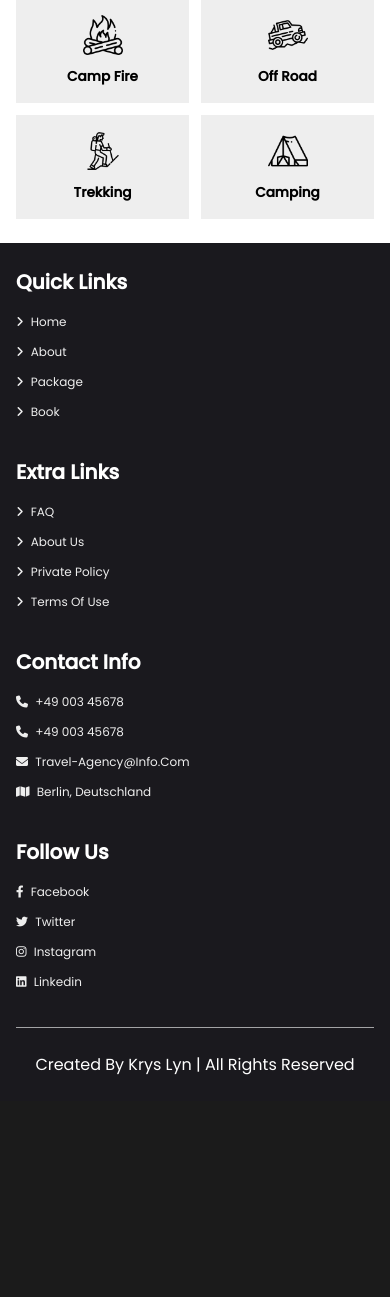
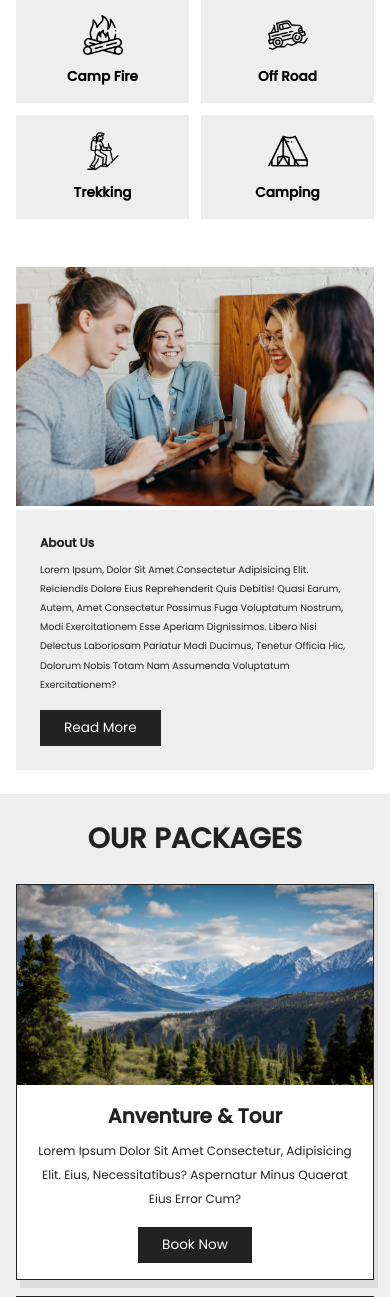
Before and after one commit to krystyna-lyn/travel-web, a PHP site: page /home.html in a window 390 px wide; the page is wider, and only the part inside the window is pictured. Shown: the part 749-2046 px from the top of that part. Before the commit the page ends 1824 px from the top of that part, so only its background shows below. Run offline with PHP 8.4, Linux system fonts and the light colour scheme.

Commit message:
update home

```diff
--- a/home.html
+++ b/home.html
@@ -1,26 +1,30 @@
 <!DOCTYPE html>
 <html lang="en">
+
 <head>
     <meta charset="UTF-8">
     <meta http-equiv="X-UA-Compatible" content="IE=edge">
     <meta name="viewport" content="width=device-width, initial-scale=1.0">
     <title>Home</title>
 
-    <link rel="stylesheet" href="https://cdn.jsdelivr.net/npm/swiper@9/swiper-bundle.min.css"/>
-    <link rel="stylesheet" href="https://cdnjs.cloudflare.com/ajax/libs/font-awesome/6.4.0/css/all.min.css" integrity="sha512-iecdLmaskl7CVkqkXNQ/ZH/XLlvWZOJyj7Yy7tcenmpD1ypASozpmT/E0iPtmFIB46ZmdtAc9eNBvH0H/ZpiBw==" crossorigin="anonymous" referrerpolicy="no-referrer" />
+    <link rel="stylesheet" href="https://cdn.jsdelivr.net/npm/swiper@9/swiper-bundle.min.css" />
+    <link rel="stylesheet" href="https://cdnjs.cloudflare.com/ajax/libs/font-awesome/6.4.0/css/all.min.css"
+        integrity="sha512-iecdLmaskl7CVkqkXNQ/ZH/XLlvWZOJyj7Yy7tcenmpD1ypASozpmT/E0iPtmFIB46ZmdtAc9eNBvH0H/ZpiBw=="
+        crossorigin="anonymous" referrerpolicy="no-referrer" />
     <link rel="stylesheet" href="style.css">
 
 </head>
+
 <body>
 
     <section class="header">
         <a href="home.php" class="logo">travel.</a>
 
         <nav class="navbar">
-        <a href="home.php">Home</a>
-        <a href="about.php">About</a>
-        <a href="package.php">Package</a>
-        <a href="book.php">Book</a>
+            <a href="home.html">Home</a>
+            <a href="about.html">About</a>
+            <a href="package.html">Package</a>
+            <a href="book.html">Book</a>
         </nav>
 
         <div id="menu-btn" class="fas fa-bars"></div>
@@ -39,7 +43,7 @@
                 <div class="swiper-slide slide" style="background: url(img/slide2.jpg) no-repeat;">
                     <div class="content">
                         <span>Explore, discover, travel</span>
-                    <h3>Discover new placees</h3>
+                        <h3>Discover new places</h3>
                         <div class="btn">discover more</div>
                     </div>
                 </div>
@@ -89,6 +93,77 @@
         </div>
     </section>
 
+    <section class="about">
+        <div class="image">
+            <img src="img/about.jpg" alt="">
+        </div>
+        <div class="content">
+            <h3>About us</h3>
+            <p>Lorem ipsum, dolor sit amet consectetur adipisicing elit.
+                Reiciendis dolore eius reprehenderit quis debitis!
+                Quasi earum, autem, amet consectetur possimus fuga
+                voluptatum nostrum, modi exercitationem esse aperiam
+                dignissimos. Libero nisi delectus laboriosam pariatur
+                modi ducimus, tenetur officia hic, dolorum nobis totam
+                nam assumenda voluptatum exercitationem?</p>
+            <a href="about.php" class="btn">read more</a>
+        </div>
+    </section>
+
+    <section class="packages">
+        <h1 class="heading-title">Our packages</h1>
+
+            <div class="box-container">
+
+                <div class="box">
+                    <div class="image">
+                        <img src="img/img1.jpg" alt="">
+                    </div>
+                    <div class="content">
+                        <h3>Anventure & Tour</h3>
+                        <p>Lorem ipsum dolor sit amet consectetur, adipisicing elit. Eius, necessitatibus? Aspernatur
+                            minus quaerat eius error cum?</p>
+                        <a href="book.php" class="btn">book now</a>
+                    </div>
+                </div>
+
+                <div class="box">
+                    <div class="image">
+                        <img src="img/img2.jpg" alt="">
+                    </div>
+                    <div class="content">
+                        <h3>Anventure & Tour</h3>
+                        <p>Lorem ipsum dolor sit amet consectetur, adipisicing elit. Eius, necessitatibus? Aspernatur
+                            minus quaerat eius error cum?</p>
+                        <a href="book.php" class="btn">book now</a>
+                    </div>
+
+                </div>
+                <div class="box">
+                    <div class="image">
+                        <img src="img/img3.jpg" alt="">
+                    </div>
+                    <div class="content">
+                        <h3>Anventure & Tour</h3>
+                        <p>Lorem ipsum dolor sit amet consectetur, adipisicing elit. Eius, necessitatibus? Aspernatur
+                            minus quaerat eius error cum?</p>
+                        <a href="book.php" class="btn">book now</a>
+                    </div>
+
+                </div>
+            </div>
+
+
+        <div class="load-more"><a href="package.php" class="btn">load more</a></div>
+    </section>
+
+    <section class="offer">
+        <div class="content">
+            <h3>Upto 50% off</h3>
+            <p>Lorem ipsum dolor sit amet consectetur adipisicing elit. Nemo facilis animi quaerat sed eveniet earum iste nesciunt, deleniti in similique!</p>
+            <a href="book.php" class="btn">book now</a>
+        </div>
+    </section>
 
 
     <section class="footer">
@@ -133,8 +208,8 @@
 
 
 
-
     <script src="https://cdn.jsdelivr.net/npm/swiper@9/swiper-bundle.min.js"></script>
     <script src="script.js"></script>
 </body>
+
 </html>
--- a/style.css
+++ b/style.css
@@ -1,4 +1,4 @@
-@import url('https://fonts.googleapis.com/css2?family=Poppins:wght@100;200;300;400;500&family=Roboto:wght@300;400&display=swap');
+@import url("https://fonts.googleapis.com/css2?family=Poppins:wght@100;200;300;400;500&family=Roboto:wght@300;400&display=swap");
 
 :root {
     --main-color: #eac71c;
@@ -8,15 +8,14 @@
     --light-white: #fff9;
     --dark-bg: rgba(0, 0, 0.7);
     --light-bg: #eee;
-    --border: .1rem solid var(--black);
+    --border: 0.1rem solid var(--black);
     --box-shadow: 0.5rem 1rem rgba(0, 0, 0, 0.071);
     --text-shadow: 0 1.5rem 3rem rgba(0, 0, 0.3);
     --footer: #1a191e;
-
 }
 
 * {
-    font-family: 'Poppins', sans-serif;
+    font-family: "Poppins", sans-serif;
     margin: 0;
     padding: 0;
     box-sizing: border-box;
@@ -41,7 +40,15 @@ html::-webkit-scrollbar-thumb {
 section {
     padding: 5rem 10%;
 }
-.btn{
+
+@keyframes fadeIn {
+    0% {
+        transform: scale(0);
+        opacity: 0;
+    }
+}
+
+.btn {
     display: inline-block;
     background: var(--black);
     margin-top: 1rem;
@@ -51,11 +58,11 @@ section {
     cursor: pointer;
 }
 
-.btn:hover{
+.btn:hover {
     background: var(--main-color);
 }
 
-.heading-title{
+.heading-title {
     text-align: center;
     margin-bottom: 3rem;
     font-size: 6rem;
@@ -99,74 +106,190 @@ section {
     display: none;
 }
 
-.home{
+.home {
     padding: 0;
 }
 
-.home .slide{
+.home .slide {
     text-align: center;
     padding: 2rem;
     display: flex;
     justify-content: center;
-    background-size: cover!important;
+    background-size: cover !important;
     background-position: center;
     min-height: 60rem;
 }
-.home .slide .content{
+
+.home .slide .content {
     width: 85rem;
+    display: none;
 }
 
-.home .slide .content span{
+.home .swiper-slide-active .content {
+    display: inline-block;
+}
+
+.home .slide .content span {
     display: block;
     font-size: 2.2rem;
     color: var(--light-white);
     padding-bottom: 1rem;
+    animation: fadeIn 0.2s linear backwards 0.2s;
 }
 
-.home .slide .content h3{
+.home .slide .content h3 {
     font-size: 6vw;
     color: var(--white);
     text-transform: uppercase;
     line-height: 1;
     text-shadow: var(--text-shadow);
     padding: 1rem 0;
+    animation: fadeIn 0.2s linear backwards 0.4s;
 }
 
-.services .box-container{
+.home .slide .content .btn {
+    animation: fadeIn 0.2s linear backwards 0.6s;
+}
+
+.services .box-container {
     display: grid;
-    grid-template-columns: repeat(auto-fit,minmax(16rem, 1fr));
+    grid-template-columns: repeat(auto-fit, minmax(16rem, 1fr));
     gap: 1.5em;
 }
 
-.services .box-container .box{
+.services .box-container .box {
     padding: 2rem 2rem;
     text-align: center;
     background: var(--light-bg);
 }
 
-.services .box-container .box:hover{
-    background: var( --light-white);
+.services .box-container .box:hover {
+    background: var(--light-white);
 }
 
-.services .box-container .box h3{
+.services .box-container .box h3 {
     font-size: 1.7rem;
     padding-top: 1rem;
 }
-.services .box-container .box img{
+
+.services .box-container .box img {
     height: 5rem;
 }
 
-.footer{
+.about {
+    display: flex;
+    align-items: center;
+    flex-wrap: wrap;
+}
+
+.about .image {
+    flex: 1 1 41rem;
+}
+
+.about .image img {
+    width: 100%;
+}
+
+.about .content {
+    flex: 1 1 41rem;
+    padding: 3rem;
+    background: var(--light-bg);
+}
+
+.about .content h3 {
+    font-size: 1.5rem;
+    color: var(--black);
+}
+
+.about .content p {
+    font-size: 1.2rem;
+    padding: 1rem 0;
+    line-height: 2;
+    color: var(--black);
+}
+
+.packages {
+    background: var(--light-bg);
+}
+
+.packages .box-container {
+    display: grid;
+    grid-template-columns: repeat(auto-fit, minmax(30rem, 1fr));
+    gap: 2rem;
+}
+
+.packages .box-container .box {
+    border: var(--border);
+    box-shadow: var(--box-shadow);
+    background: var(--white);
+}
+
+.packages .box-container .box .image {
+    height: 25rem;
+    overflow: hidden;
+}
+
+.packages .box-container .box .image img {
+    height: 100%;
+    width: 100%;
+    object-fit: cover;
+    transition: 0.2s linear;
+}
+
+.packages .box-container .box .content {
+    padding: 2rem;
+    text-align: center;
+}
+
+.packages .box-container .box .content h3 {
+    font-size: 2.5rem;
+    color: var(--black);
+}
+
+.packages .box-container .box .content p {
+    font-size: 1.5rem;
+    color: var(--black);
+    line-height: 2;
+    padding: 1rem 0;
+}
+
+.packages .load-more {
+    text-align: center;
+    margin: 2rem
+}
+
+.offer {
+    text-align: center;
+}
+
+.offer .content {
+    min-width: 70rem;
+    margin: 0 auto;
+    padding: 7%;
+}
+
+.offer .content h3 {
+    font-size: 3.5rem;
+    text-transform: uppercase;
+}
+
+.offer .content p {
+    font-size: 1.5rem;
+    line-height: 2;
+    padding: 1rem 0;
+}
+
+.footer {
     background-color: var(--footer);
 }
 
-.footer .box-container{
+.footer .box-container {
     display: grid;
-    grid-template-columns: repeat(auto-fit,minmax(25rem, 1fr));
+    grid-template-columns: repeat(auto-fit, minmax(25rem, 1fr));
     gap: 3em;
 }
 
-.footer .box-container .box h3{
+.footer .box-container .box h3 {
     color: var(--white);
     font-size: 2.5rem;
     padding-bottom: 2rem;
@@ -179,49 +302,39 @@ section {
     display: block;
 }
 
-.footer .box-container .box a i{
+.footer .box-container .box a i {
     color: var(--light-bg);
-    padding-right: .5rem;
+    padding-right: 0.5rem;
 }
 
-.footer .box-container .box a i{
+.footer .box-container .box a i {
     color: var(--light-bg);
-    padding-right: .5rem;
-    transition: .2s linear;
+    padding-right: 0.5rem;
+    transition: 0.2s linear;
 }
 
-.footer .box-container .box a:hover i{
+.footer .box-container .box a:hover i {
     padding-right: 2rem;
 }
 
-.footer .credit{
+.footer .credit {
     text-align: center;
     padding-top: 3rem;
     margin-top: 3rem;
     color: var(--white);
-    border-top: .1rem solid var(--light-white);
+    border-top: 0.1rem solid var(--light-white);
     font-size: 2rem;
 }
 
-
-
-
-
-
-
-
-
-
-
 /*media queries */
 
-@media (max-width:1200px) {
+@media (max-width: 1200px) {
     section {
         padding: 3rem 5%;
     }
 }
 
-@media (max-width:991px) {
+@media (max-width: 991px) {
     html {
         font-size: 55%;
     }
@@ -231,13 +344,13 @@ section {
     }
 }
 
-@media (max-width:768px) {
-    #menu-btn{
+@media (max-width: 768px) {
+    #menu-btn {
         display: inline-block;
-        transition: .2s linear;
+        transition: 0.2s linear;
     }
 
-    #menu-btn.fa-times{
+    #menu-btn.fa-times {
         transform: rotate(180deg);
     }
 
@@ -249,12 +362,12 @@ section {
         background-color: var(--white);
         border-top: var(--border);
         padding: 2rem;
-        transition: .2s linear;
-        clip-path: polygon(0 0,100% 0,100% 0, 0 0);
+        transition: 0.2s linear;
+        clip-path: polygon(0 0, 100% 0, 100% 0, 0 0);
     }
 
-    .header .navbar.active{
-        clip-path: polygon(0 0,100% 0,100% 100%, 0 100%);
+    .header .navbar.active {
+        clip-path: polygon(0 0, 100% 0, 100% 100%, 0 100%);
     }
 
     .header .navbar a {
@@ -264,12 +377,12 @@ section {
     }
 }
 
-@media (max-width:450px) {
+@media (max-width: 450px) {
     html {
         font-size: 50%;
     }
 
-    .heading-title{
+    .heading-title {
         font-size: 3.5rem;
     }
 }
```
Also changed, not shown: about.html (added, +85 -0 lines), about.php (deleted, +0 -79 lines), book.html (renamed from book.php), img/about.jpg (added), img/img1.jpg (added), package.html (renamed from package.php), 3 other files. Lines whose indentation alone changed are shown as unchanged.
